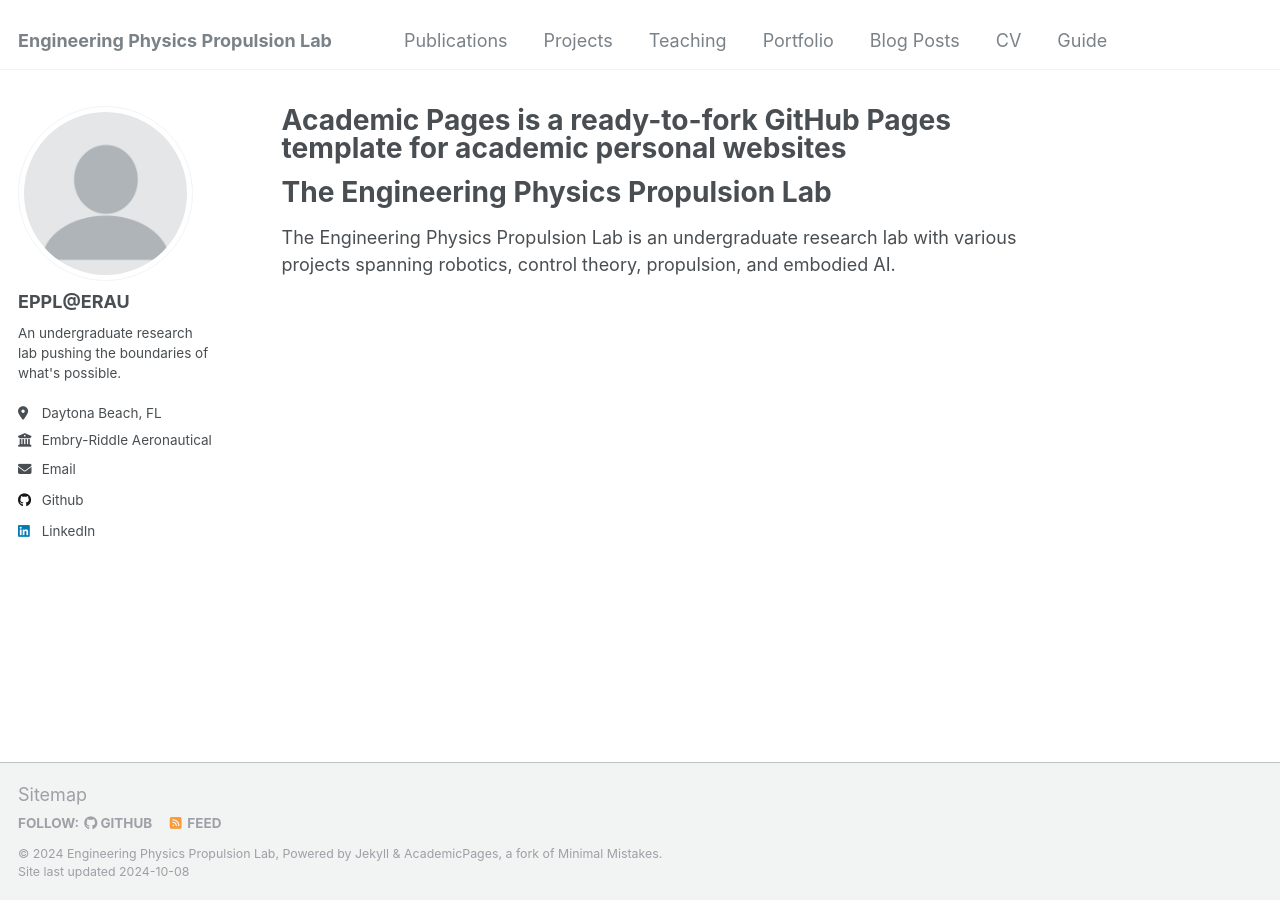
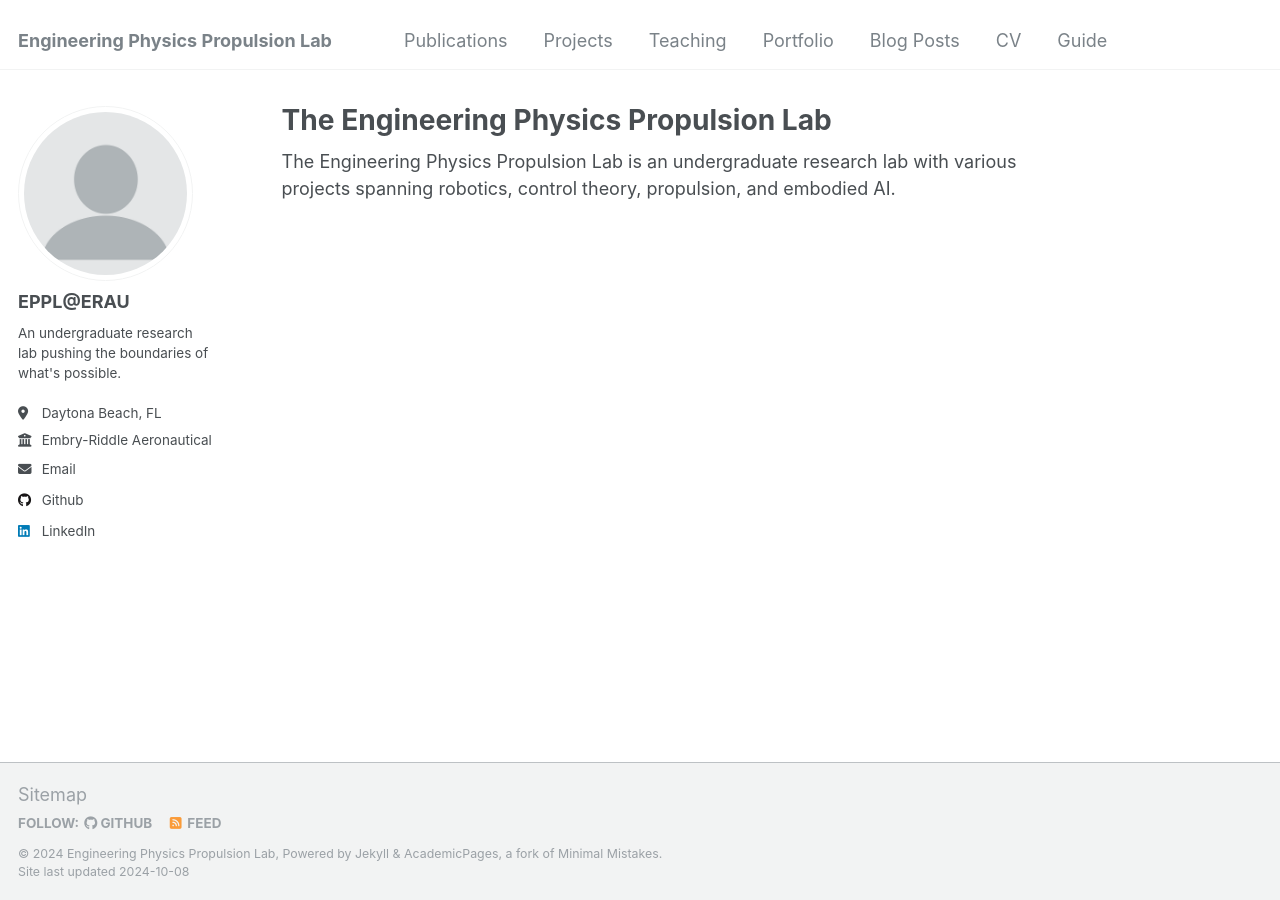
Before and after one commit to eppl-erau-db/eppl-erau-db.github.io, a Jekyll site: the page built from _pages/about.md, in a window 1280 px wide. Built offline with Jekyll 4.4.1, drawn with Linux system fonts in a browser that asks for light colours.

```diff
--- a/_pages/about.md
+++ b/_pages/about.md
@@ -1,12 +1,10 @@
 ---
 permalink: /
-title: "Academic Pages is a ready-to-fork GitHub Pages template for academic personal websites"
+title: "The Engineering Physics Propulsion Lab"
 author_profile: true
 redirect_from:
   - /about/
   - /about.html
 ---
 
-# The Engineering Physics Propulsion Lab
-
 The Engineering Physics Propulsion Lab is an undergraduate research lab with various projects spanning robotics, control theory, propulsion, and embodied AI.
```
